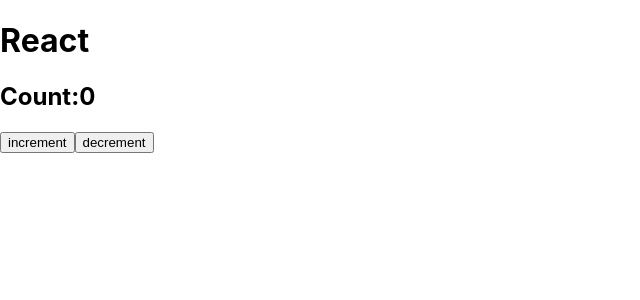
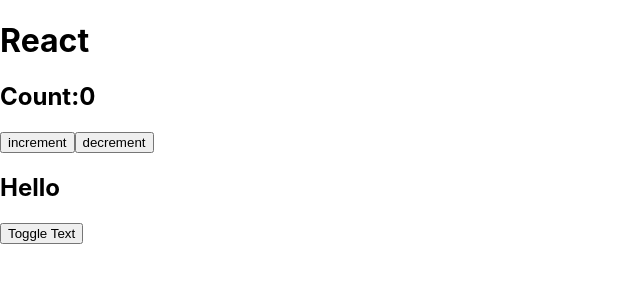
Before and after one commit to tusharui/react-practice-projects, a React (Create React App) app: page / in a window 1280 px wide. Shown: the top 300 px of the page, without its empty margins (0-640 px from the left). Built offline with nearby package versions, Linux system fonts and the light colour scheme.

Commit message:
task 2 toggle button

```diff
--- a/src/App.js
+++ b/src/App.js
@@ -1,11 +1,13 @@
 import React from "react";
 import Counter from "./components/Counter";
+import ToggleText from "./components/Toggle";
 
 function App(){
   return(
     <div>
     <h1>React </h1>
     <Counter/>
+    <ToggleText/>
     </div>
   );
 }
--- /dev/null
+++ b/src/components/Toggle.js
@@ -0,0 +1,16 @@
+import React from "react";
+import { useState } from "react";
+function ToggleText(){
+    const[isHello, setisHello] = useState(true);
+    function toggle (){
+        setisHello(!isHello)
+    }
+
+    return(
+        <div>
+            <h2>{isHello ? "Hello": "Goodbye"}</h2>
+            <button onClick={toggle}>Toggle Text</button>
+        </div>
+    );
+}
+export default ToggleText;
```
